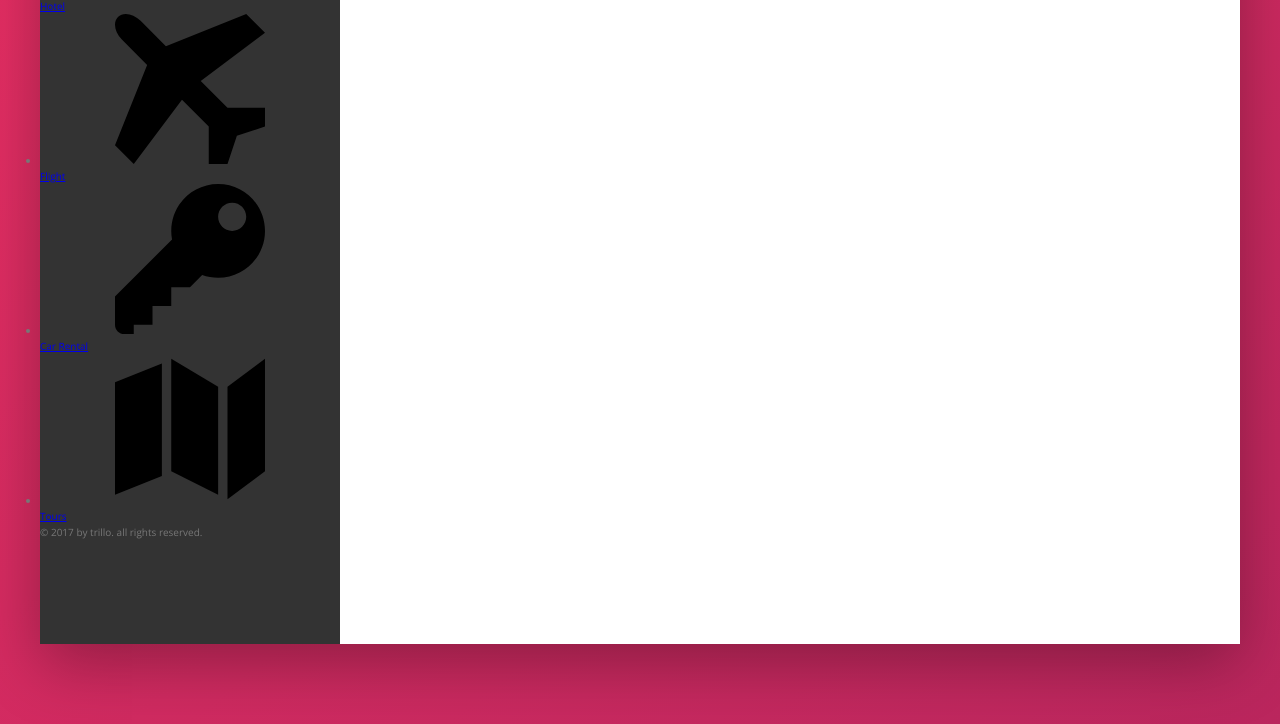
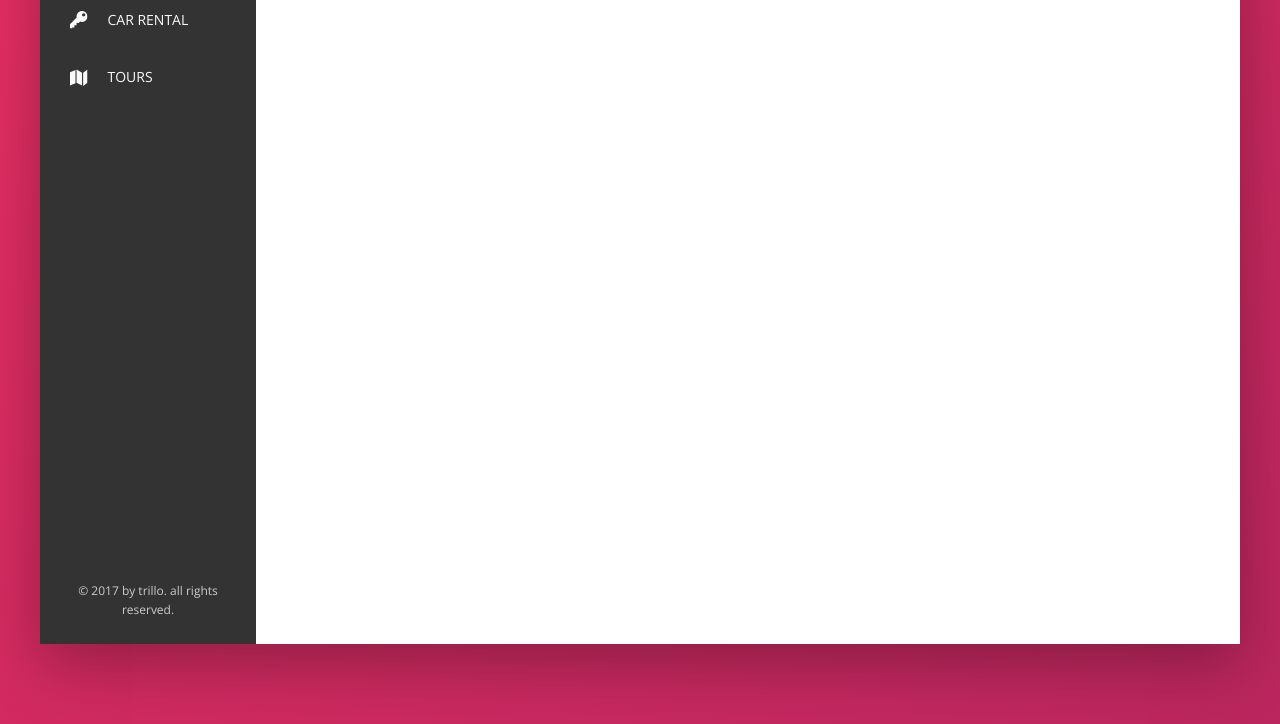
Before and after one commit to acharayaP03/Travel-Advisor, a website: page index.html in a window 1280 px wide. Shown: the part 306-1030 px from the top of the page. Drawn offline with nearby package versions, Linux system fonts and the light colour scheme; files that its build step writes are made by us from their sources.

Commit message:
css for side bar

```diff
--- a/sass/_components.scss
+++ b/sass/_components.scss
@@ -117,3 +117,53 @@
   }
 
 }
+
+///////////////////////////////////////////////
+// side navigation
+
+.side-nav{
+  font-size: 1.4rem;
+  list-style: none;
+  margin-top: 3.5rem;
+
+  &__item {
+    position: relative;
+
+
+    &:not(:last-child){
+      margin-bottom: 0.5rem;
+    }
+  }
+
+
+
+  &__link:link,
+  &__link:visited{
+    z-index: 2;
+    position: relative;
+    color: var(--color-grey-light-1);
+    text-decoration: none;
+    text-transform: uppercase;
+    display: flex;
+    align-items: center;
+    padding: 1.5rem 3rem;
+  }
+
+  &__icon{
+    width: 1.75rem;
+    height: 1.75rem;
+    fill: currentColor;
+    margin-right: 2rem;
+  }
+}
+
+///////////////////////////////////////////////
+// Legal text
+
+.legal{
+  font-size: 1.2rem;
+  color: var(--color-grey-light-4);
+  text-align: center;
+  padding: 2.5rem;
+  margin-top: auto;
+}
```
